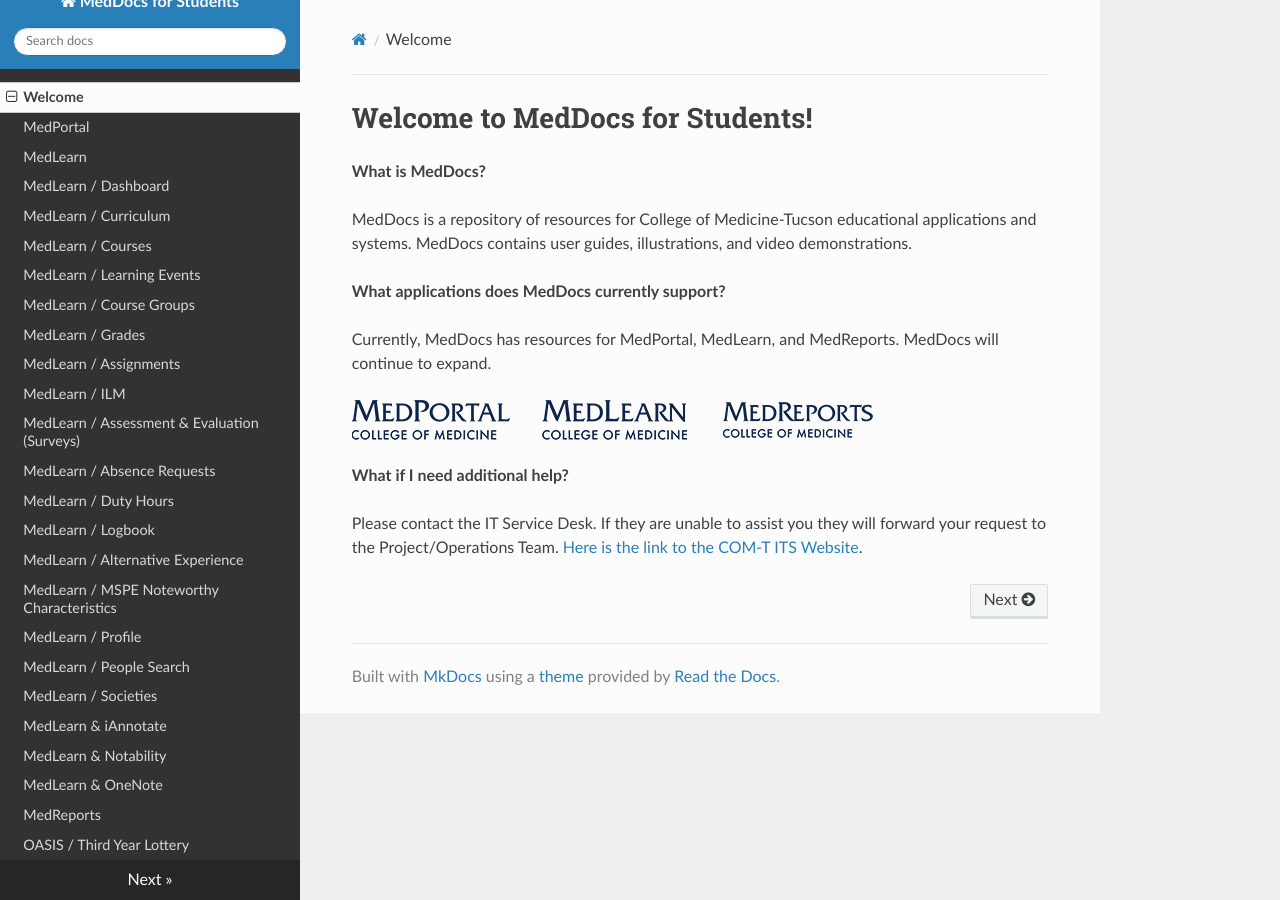
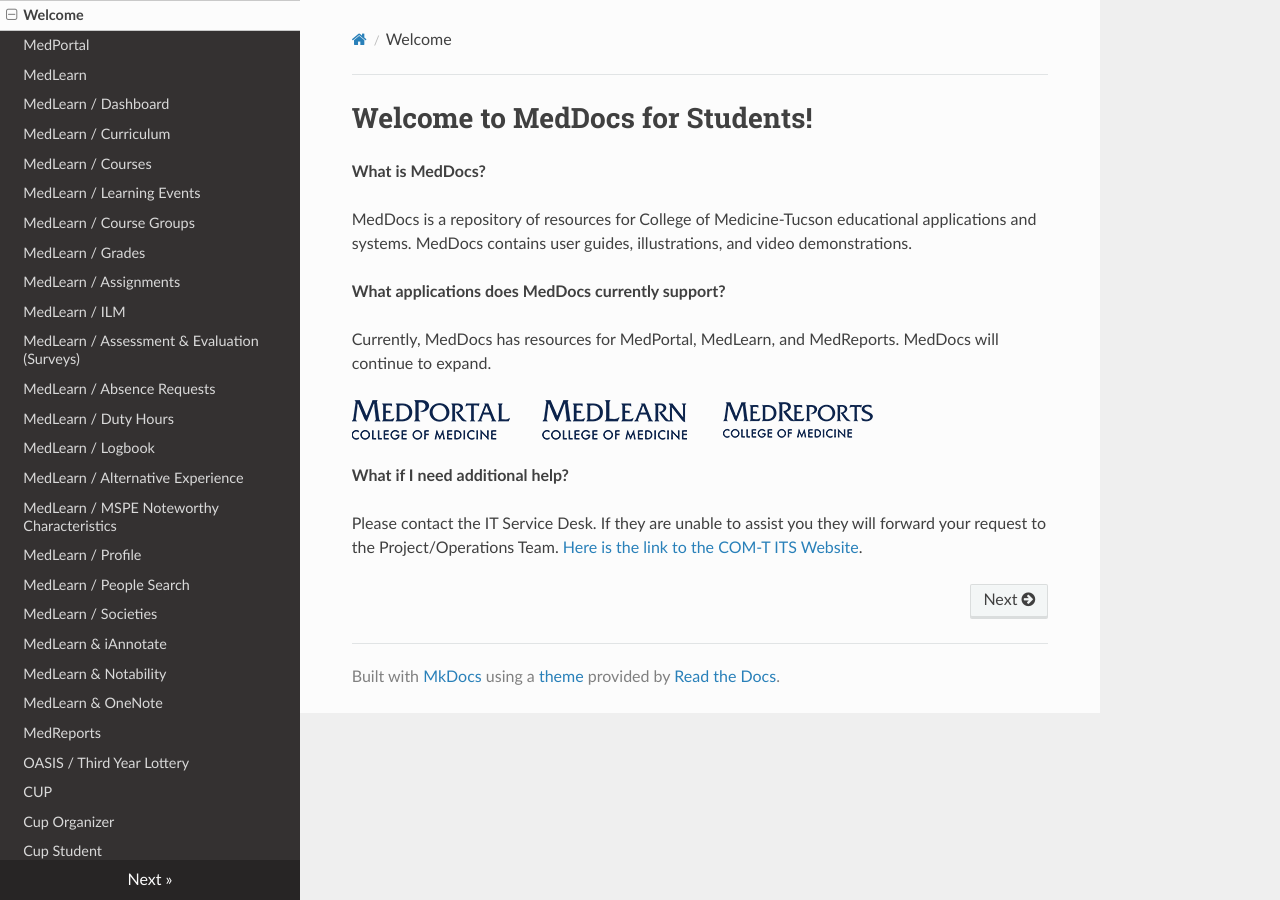
Before and after one commit to UACOMTucson/MedDocs, an MkDocs documentation site: the page built from docs/index.md, in a window 1280 px wide. Built offline with MkDocs 1.6.1, drawn with Linux system fonts in a browser that asks for light colours; nearby versions of some CDN libraries.

Commit message:
Adding changes to YML file

```diff
--- a/mkdocs.yml
+++ b/mkdocs.yml
@@ -26,6 +26,9 @@
 - MedLearn & OneNote: "onenote.md"
 - MedReports: "MedReports.md"
 - OASIS / Third Year Lottery: "Oasis_lottery.md"
+- CUP: "CUP_Intro.md"
+- Cup Organizer: "cup_organizer.md"
+- Cup Student: "cup_student.md"
 
 theme:
     name: readthedocs
```
Also changed, not shown: 1 other file.
